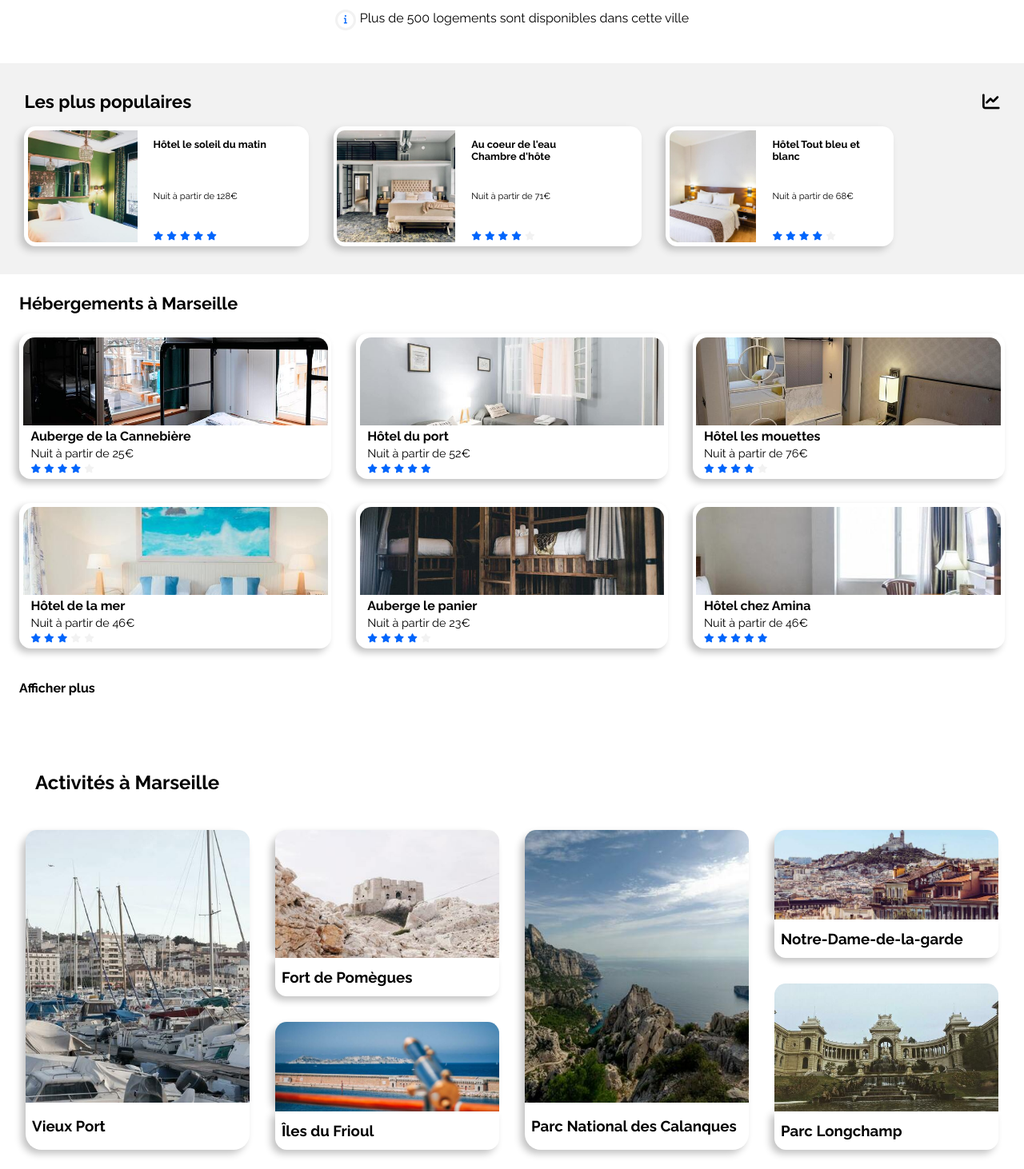
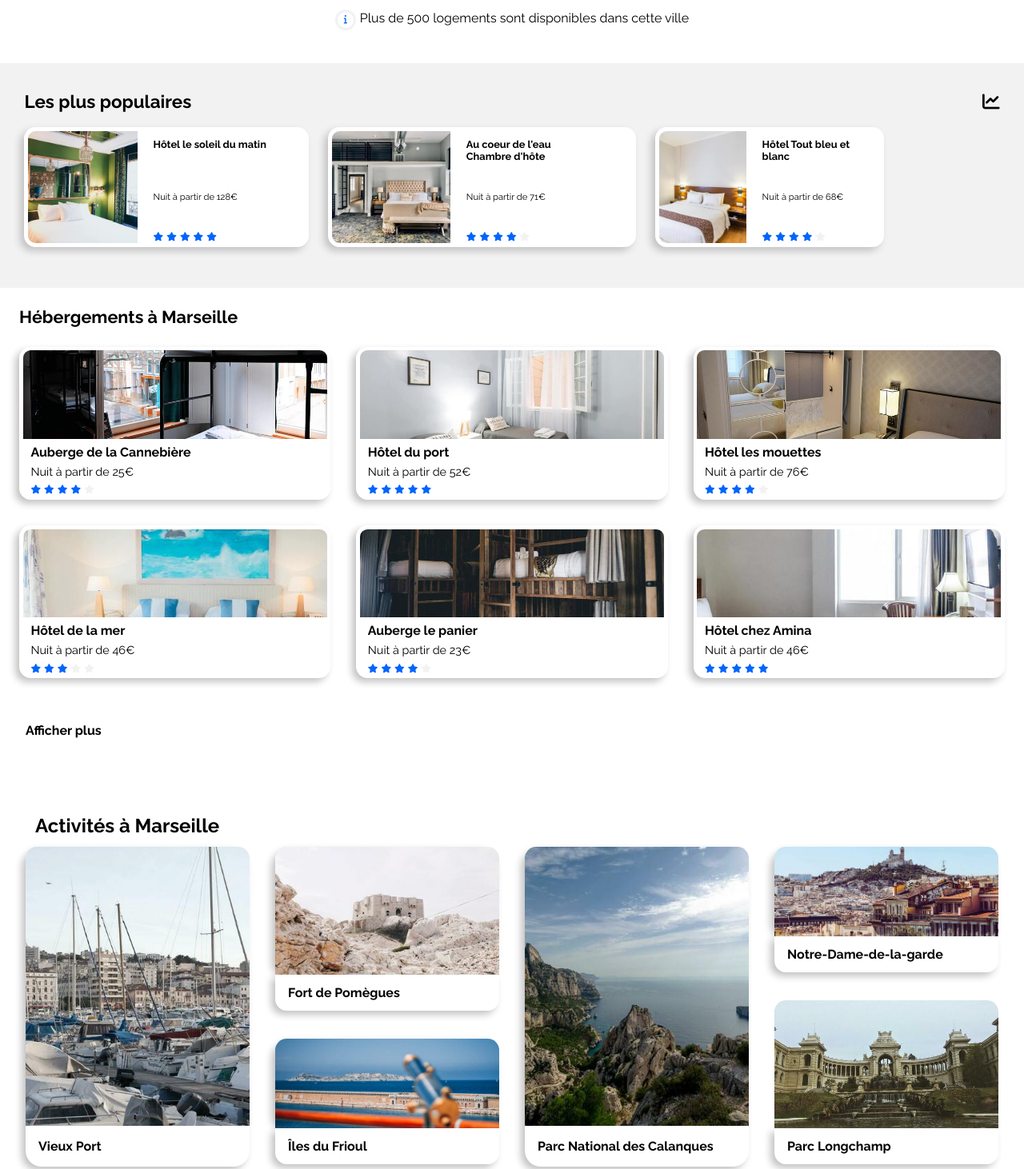
Before and after one commit to anaisrosa/projet_2, a plain HTML site: page index.html in a window 1280 px wide. Shown: the part 426-1888 px from the top of the page at 80% size. Drawn offline with Linux system fonts and the light colour scheme.

Commit message:
Reservia:version descktop validée

```diff
--- a/medium.css
+++ b/medium.css
@@ -58,8 +58,6 @@
         bottom: -4px;
     }
 
-    #intro, #searchBar, #filter, #infos {
-    }
 
     #intro {
         text-align: center;
@@ -161,3 +159,5 @@ footer {
 #f_about, #f_assistance, #f_hosting {
     padding-left: 1.5rem;
 }
+
+  }
--- a/style.css
+++ b/style.css
@@ -301,7 +301,7 @@ input{
 #results_h {
     display: grid;
     grid-template-columns: repeat(3, 1fr);
-    grid-gap: 1.9rem;
+    grid-gap: 2rem;
     grid-auto-rows: minmax(6.25rem, auto);
     margin-top:1.55rem;
 }
@@ -319,7 +319,7 @@ input{
     width: 100%;
     max-height: 6.9rem;
     object-fit: cover;
-    border-radius: 0.9rem 0.9rem 0 0;
+    border-radius: 0.6rem 0.6rem 0 0;
 }
 
 .a_img_desc {
@@ -340,6 +340,9 @@ input{
 #title_popular h2 {
     margin-top: 0;
     font-size: 1.4rem;
+    margin-block-start: 0;
+    margin-block-end: 0;
+    padding-bottom: 0.20rem;
 }
 
 .h_pop_text {
@@ -379,7 +382,8 @@ input{
 #results_p {
     display: grid;
     grid-template-rows: repeat(3, 1fr);
-    grid-gap: 1.9rem;
+    grid-gap: 1.5rem;
+    padding: 1rem 0;
 }
 
 .h_popular {
@@ -405,6 +409,7 @@ input{
 
 .card_legend_padding{
     padding-left: 0.6rem;
+    padding-top: 0.20rem;
 
 }
 
@@ -443,7 +448,8 @@ input{
     font-family: "Raleway", sans sans-serif;
     font-size: 1em;
     font-weight: 900;
-    margin-top: 2.5rem;
+    padding-top: 3.5em;
+    padding-left: 0.5em;
 }
 
 /* SECTION ACTIVITIES */
@@ -452,7 +458,7 @@ input{
     margin-top:2rem;
     display: grid;
     grid-template-columns: 1fr 1fr 1fr 1fr;
-    grid-template-rows: 4rem 8rem 2rem 2rem 2rem 3rem 1rem 2rem;
+    grid-template-rows: 2rem 8rem 2rem 2rem 2rem 3rem 1rem 2rem;
     grid-gap: 1rem;
 
 }
@@ -468,7 +474,7 @@ input{
 #s_activities h2{
     grid-column: 1/5;
     margin-block-start: 0;
-    margin-block-end: 0;
+    margin-block-end: -0.25rem;
     padding: 0.6rem;
     background-color: #fff;
     border-radius: 0 0 1.25rem 1.25rem;
@@ -477,7 +483,8 @@ input{
 }
 
 #s_activities h3{
-    padding-left:0.5rem;
+    padding-left: 1em;
+    font-size: 1em;
 }
 
 .card_act {
@@ -564,6 +571,7 @@ footer a {
     text-decoration: none;
     color: black;
     font-size: 1em;
+
 }
 
 footer ul{
@@ -575,7 +583,7 @@ footer ul{
 }
 footer ul li {
     list-style: none;
-    padding: 0%;
+    padding-bottom: 0.5rem;
 }
 
 #f_about ul{
```
